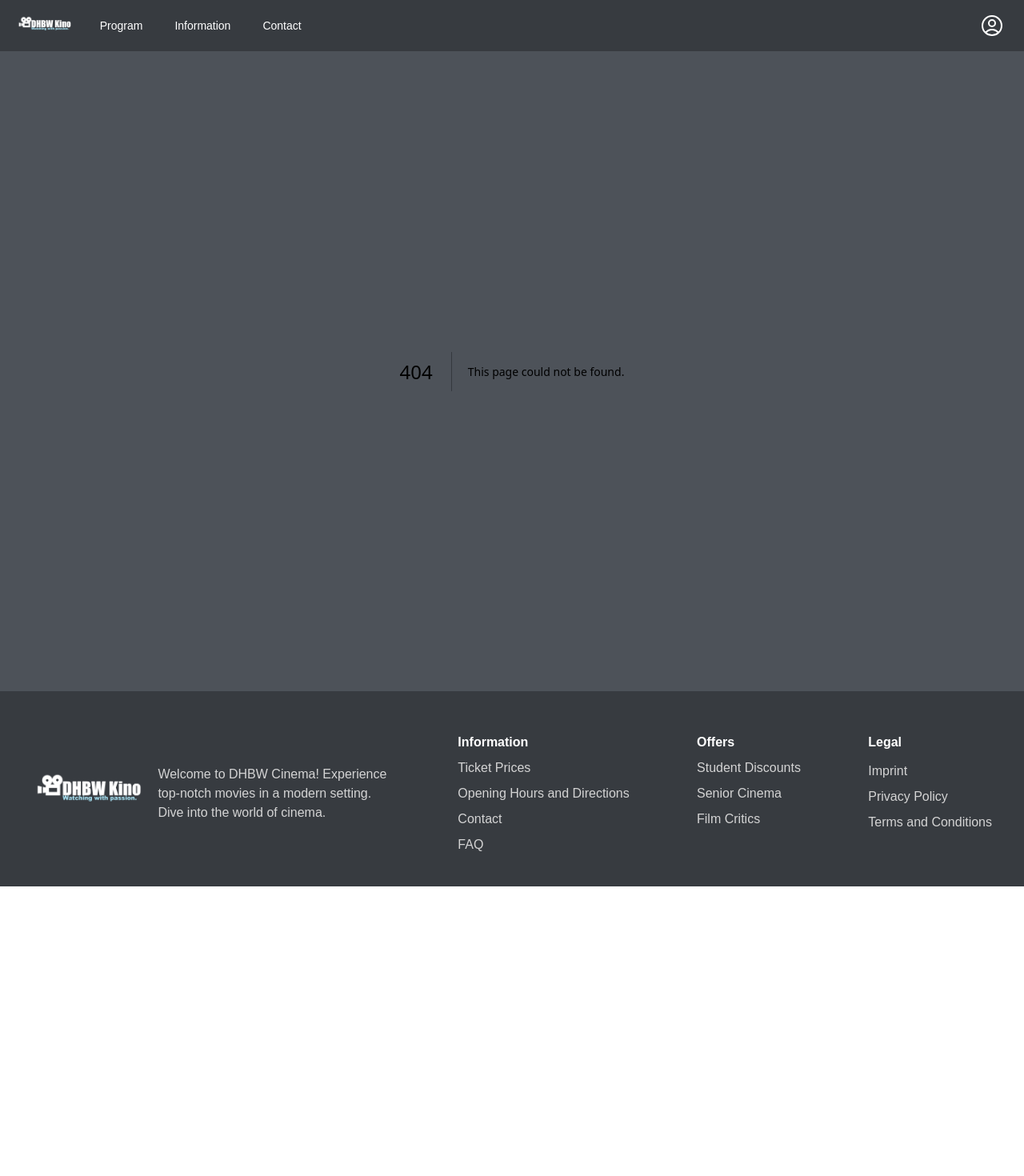
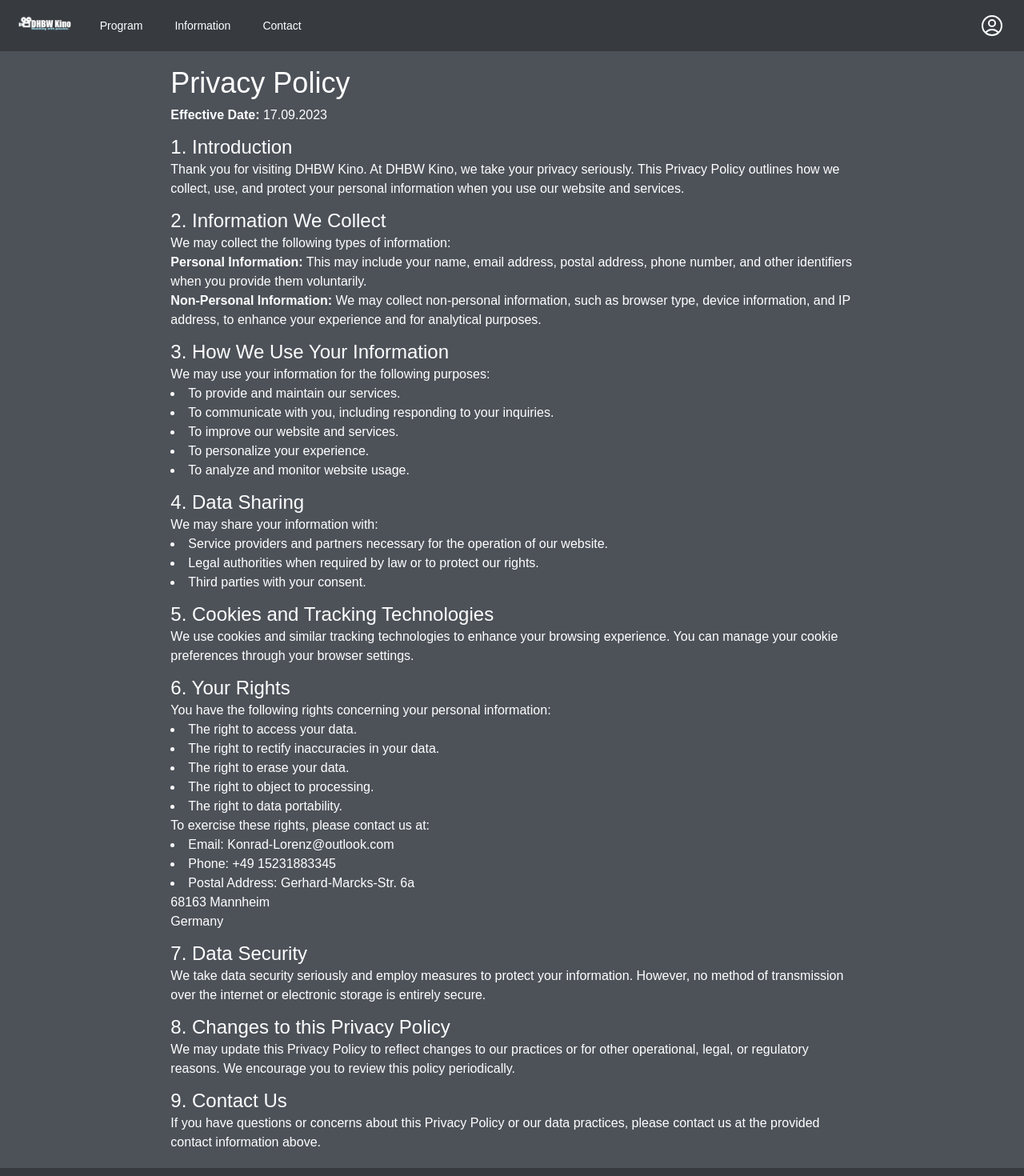
Before and after one commit to rickertmar/KinoticketFrontend, a Next.js app in the folder nextjs-blog/: page /legal/privacy in a window 1280 px wide. Before the commit this address had no page. Shown: the top 1470 px of the page at 80% size. Before the commit the page ends 1108 px from the top, so only its background shows below. Built offline with nearby package versions, Linux system fonts and the light colour scheme.

Commit message:
Created Legal and A little bit of SEO

```diff
--- a/nextjs-blog/components/footer.js
+++ b/nextjs-blog/components/footer.js
@@ -4,7 +4,7 @@ export default function Footer() {
   return (
     <div className="dark:bg-primary-20 bg-primary-30">
       <div className="mx-auto max-w-7xl pt-10 px-10 pb-10">
-        <div className="flex flex-row justify-between text-neutral-300">
+        <div className="flex flex-row flex-wrap justify-between text-neutral-300 gap-4">
 
           <div className="max-w-md flex flex-row items-center">
             <img className="h-16 w-auto" src="/DHBWKino.png" alt="DHBW Kino Icon"/>
@@ -13,9 +13,10 @@ export default function Footer() {
           <div className="pt-3 ">
             <p className="mb-2 text-md text-white font-semibold">Information</p>
             <ul className="flex flex-col gap-2">
+              <Link href="/information" className="hover:text-white ">General</Link>
               <Link href="#" className="hover:text-white ">Ticket Prices</Link>
               <Link href="#" className="hover:text-white ">Opening Hours and Directions</Link>
-              <Link href="#" className="hover:text-white ">Contact</Link>
+              <Link href="/information/contact" className="hover:text-white ">Contact</Link>
               <Link href="#" className="hover:text-white ">FAQ</Link>
             </ul>
           </div>
@@ -30,9 +31,9 @@ export default function Footer() {
           <div className="pt-3 ">
             <p className="mb-3 text-md text-white font-semibold">Legal</p>
             <ul className="flex flex-col gap-2">
-              <Link href="#" className="hover:text-white ">Imprint</Link>
-              <Link href="#" className="hover:text-white ">Privacy Policy</Link>
-              <Link href="#" className="hover:text-white ">Terms and Conditions</Link>
+              <Link href="/legal/imprint" className="hover:text-white ">Imprint</Link>
+              <Link href="/legal/privacy" className="hover:text-white ">Privacy Policy</Link>
+              <Link href="/legal/terms-and-conditions" className="hover:text-white ">Terms and Conditions</Link>
             </ul>
           </div>
 
--- a/nextjs-blog/components/navbar.js
+++ b/nextjs-blog/components/navbar.js
@@ -11,7 +11,7 @@ import axios from 'axios';
 const navigation = [
   { name: 'Program', href: '/', current: false },
   { name: 'Information', href: '/information', current: false },
-  { name: 'Contact', href: '/contact', current: false },
+  { name: 'Contact', href: '/information/contact', current: false },
 ];
 
 function classNames(...classes) {
--- a/nextjs-blog/pages/index.js
+++ b/nextjs-blog/pages/index.js
@@ -1,4 +1,5 @@
 import Link from 'next/link'
+import Head from 'next/head';
 
 const movies = [
   {
@@ -155,25 +156,30 @@ function convertToSlug(inputString) {
   return slug;
 }
 
-export default function Example() {
+export default function indexPage() {
   return (
       <div className="flex flex-col justify-center items-center pb-10">
+        <Head>
+          <title>Movie Collection - DHBW Kino</title>
+          <meta name="description" content="Explore our diverse collection of movies. Find showtimes and book tickets online." />
+        </Head>
+
       <h1 className='w-fit text-white font-semibold text-4xl mt-10'> OUR MOVIE COLLECTION</h1>
         <div className="mt-6 gap-y-10 gap-x-6 flex flex-row flex-shrink-0 flex-wrap w-[18rem] md:w-[38rem] lg:w-[57rem] xl:w-[77rem]">
 
           {movies.map((movie) => (
             <div key={movie.id} className="shrink-0 dark:bg-primary-20 bg-primary-30 rounded p-2 w-[18rem] shadow-lg dark:shadow-black shadow-neutral-800 overflow-hidden max-w-fit">
               <div className="h-20 pl-2 flex flex-col justify-center">
-                  <h3 className="text-2xl text-white font-semibold">
+                  <h2 className="text-2xl text-white font-semibold">
                     {movie.name}
-                  </h3>
+                  </h2>
               </div>
               <Link href={"movies/" + convertToSlug(movie.name)}>
                 <div className="overflow-hidden bg-gray-200 hover:opacity-75">
                   <img
                     src={movie.imageSrc}
                     alt=""
-                    className="h-full w-full object-cover object-center lg:h-full lg:w-full hover:opacity-75"
+                    className="h-[25rem] w-full object-cover object-center hover:opacity-75"
                   />
                 </div>
               </Link>
--- a/nextjs-blog/pages/contact.js
+++ b/nextjs-blog/pages/information/contact.js
@@ -1,4 +1,5 @@
 import { useState } from 'react';
+import Head from 'next/head';
 
 export default function Contact() {
   const [selectedTopic, setSelectedTopic] = useState('');
@@ -53,6 +54,10 @@ export default function Contact() {
   return (
 
     <div className="flex justify-center items-center bg-primary-30">
+      <Head>
+        <title>Contact Us - DHBW Kino</title>
+        <meta name="description" content="Contact us with your questions, feedback, or complaints. We're here to assist you!" />
+      </Head>
       <div className='mt-10 px-20 py-5'>
         <div className="mt-2 text-center text-2xl font-bold leading-9 tracking-tight text-white">
           <h2 className="text-3xl font-extrabold tracking-tight sm:text-4xl text-accent-50">Contact Us</h2>
--- a/nextjs-blog/pages/information.js
+++ b/nextjs-blog/pages/information/index.js
@@ -1,6 +1,12 @@
+import Head from "next/head";
+
 export default function Infos() {
   return (
     <div className="bg-primary-20 dark:bg-primary-30">
+      <Head>
+        <title>About Our Cinema - DHBW Kino</title>
+        <meta name="description" content="Learn about our cinema located in Mannheim, Baden-Württemberg. Explore our theaters, features, and offerings." />
+      </Head>
       <div className="mx-auto grid max-w-2xl grid-cols-1 items-center gap-x-8 gap-y-16 px-4 py-24 sm:px-6 sm:py-32 lg:max-w-7xl lg:grid-cols-2 lg:px-8 text-white">
         <div>
           <h2 className="text-3xl font-bold tracking-tight sm:text-4xl" style={{ color: "#90DDF0" }}>About Our Cinema</h2>
--- /dev/null
+++ b/nextjs-blog/pages/legal/imprint.js
@@ -0,0 +1,38 @@
+import Head from 'next/head';
+
+export default function Imprint() {
+  return (
+    <div className='text-white py-5'>
+      <Head>
+        <title>Imprint - DHBW Kino</title>
+        <meta name="viewport" content="width=device-width, initial-scale=1.0" />
+      </Head>
+      <h1 className='text-4xl'>Imprint</h1>
+
+      <p className='pt-2'>
+        This website is operated by:
+        <br />
+        Konrad Lorenz
+        <br />
+        Gerhard-Marcks-str. 6a
+        <br />
+        68163 Mannheim
+        <br />
+        Deutschland
+      </p>
+
+      <h2 className='text-2xl pt-3'>Contact Information:</h2>
+      <p>
+        Email: Konrad-Lorenz@outlook.com<br />
+        Phone: +49 15231883345
+      </p>
+
+
+
+      <h2 className='text-2xl pt-3'>Copyright Information:</h2>
+      <p>
+        © 2023 DHBW Kino. All rights reserved.
+      </p>
+    </div>
+  );
+}
--- /dev/null
+++ b/nextjs-blog/pages/legal/privacy.js
@@ -0,0 +1,75 @@
+import Head from 'next/head';
+
+export default function PrivacyPolicy() {
+  return (
+    <div className='text-white py-5'>
+      <Head>
+        <title>Privacy Policy - DHBW Kino</title>
+        <meta name="viewport" content="width=device-width, initial-scale=1.0" />
+      </Head>
+      <h1 className='text-4xl'>Privacy Policy</h1>
+
+      <p className='pt-2'>
+        <strong>Effective Date:</strong> 17.09.2023
+      </p>
+
+      <h2 className='text-2xl pt-3'>1. Introduction</h2>
+      <p>
+        Thank you for visiting DHBW Kino. At DHBW Kino, we take your privacy seriously. This Privacy Policy outlines how we collect, use, and protect your personal information when you use our website and services.
+      </p>
+
+      <h2 className='text-2xl pt-3'>2. Information We Collect</h2>
+      <p>We may collect the following types of information:</p>
+      <ul>
+        <li><strong>Personal Information:</strong> This may include your name, email address, postal address, phone number, and other identifiers when you provide them voluntarily.</li>
+        <li><strong>Non-Personal Information:</strong> We may collect non-personal information, such as browser type, device information, and IP address, to enhance your experience and for analytical purposes.</li>
+      </ul>
+
+      <h2 className='text-2xl pt-3'>3. How We Use Your Information</h2>
+      <p>We may use your information for the following purposes:</p>
+      <ul className=' list-disc list-inside'>
+        <li>To provide and maintain our services.</li>
+        <li>To communicate with you, including responding to your inquiries.</li>
+        <li>To improve our website and services.</li>
+        <li>To personalize your experience.</li>
+        <li>To analyze and monitor website usage.</li>
+      </ul>
+
+      <h2 className='text-2xl pt-3'>4. Data Sharing</h2>
+      <p>We may share your information with:</p>
+      <ul className=' list-disc list-inside'>
+        <li>Service providers and partners necessary for the operation of our website.</li>
+        <li>Legal authorities when required by law or to protect our rights.</li>
+        <li>Third parties with your consent.</li>
+      </ul>
+
+      <h2 className='text-2xl pt-3'>5. Cookies and Tracking Technologies</h2>
+      <p>We use cookies and similar tracking technologies to enhance your browsing experience. You can manage your cookie preferences through your browser settings.</p>
+
+      <h2 className='text-2xl pt-3'>6. Your Rights</h2>
+      <p>You have the following rights concerning your personal information:</p>
+      <ul className=' list-disc list-inside'>
+        <li>The right to access your data.</li>
+        <li>The right to rectify inaccuracies in your data.</li>
+        <li>The right to erase your data.</li>
+        <li>The right to object to processing.</li>
+        <li>The right to data portability.</li>
+      </ul>
+      <p>To exercise these rights, please contact us at:</p>
+      <ul className=' list-disc list-inside'>
+        <li>Email: <a href="mailto:Konrad-Lorenz@outlook.com">Konrad-Lorenz@outlook.com</a></li>
+        <li>Phone: +49 15231883345</li>
+        <li>Postal Address: Gerhard-Marcks-Str. 6a<br />68163 Mannheim<br />Germany</li>
+      </ul>
+
+      <h2 className='text-2xl pt-3'>7. Data Security</h2>
+      <p>We take data security seriously and employ measures to protect your information. However, no method of transmission over the internet or electronic storage is entirely secure.</p>
+
+      <h2 className='text-2xl pt-3'>8. Changes to this Privacy Policy</h2>
+      <p>We may update this Privacy Policy to reflect changes to our practices or for other operational, legal, or regulatory reasons. We encourage you to review this policy periodically.</p>
+
+      <h2 className='text-2xl pt-3'>9. Contact Us</h2>
+      <p>If you have questions or concerns about this Privacy Policy or our data practices, please contact us at the provided contact information above.</p>
+    </div>
+  );
+}
--- /dev/null
+++ b/nextjs-blog/pages/legal/terms-and-conditions.js
@@ -0,0 +1,52 @@
+import Head from 'next/head';
+
+export default function TermsAndConditions() {
+  return (
+    <div className='text-white py-5'>
+      <Head>
+        <title>Terms and Conditions - DHBW Kino</title>
+        <meta name="viewport" content="width=device-width, initial-scale=1.0" />
+      </Head>
+      <h1 className='text-4xl'>Terms and Conditions</h1>
+
+      <p className='pt-2'>
+        <strong>Effective Date:</strong> 17.09.2023
+      </p>
+
+      <h2 className='text-2xl pt-3'>1. Acceptance of Terms</h2>
+      <p>
+        By using DHBW Kino's website and services, you agree to comply with and be bound by these Terms and Conditions. If you do not agree to these Terms and Conditions, please do not use our website or services.
+      </p>
+
+      <h2 className='text-2xl pt-3'>2. Use of the Website</h2>
+      <p>
+        You may use our website for lawful purposes and in compliance with these Terms and Conditions. You are responsible for maintaining the confidentiality of your account information and for all activities that occur under your account.
+      </p>
+
+      <h2 className='text-2xl pt-3'>5. Privacy Policy</h2>
+      <p>
+        Our Privacy Policy governs the collection, use, and disclosure of your personal information. By using our website and services, you agree to the terms of our Privacy Policy.
+      </p>
+
+      <h2 className='text-2xl pt-3'>6. Limitation of Liability</h2>
+      <p>
+        DHBW Kino is not liable for any direct, indirect, incidental, special, or consequential damages that result from your use of, or inability to use, our website or services.
+      </p>
+
+      <h2 className='text-2xl pt-3'>7. Governing Law</h2>
+      <p>
+        These Terms and Conditions are governed by and construed in accordance with the laws of Germany. Any disputes arising from these Terms and Conditions will be subject to the exclusive jurisdiction of the courts in Germany.
+      </p>
+
+      <h2 className='text-2xl pt-3'>8. Changes to Terms and Conditions</h2>
+      <p>
+        DHBW Kino may revise these Terms and Conditions at any time. By continuing to use our website and services after such changes, you agree to be bound by the updated Terms and Conditions.
+      </p>
+
+      <h2 className='text-2xl pt-3'>9. Contact Us</h2>
+      <p>
+        If you have any questions or concerns about these Terms and Conditions, please contact us at Konrad-Lorenz@outlook.com.
+      </p>
+    </div>
+  );
+}
--- a/nextjs-blog/pages/movies/[slug].js
+++ b/nextjs-blog/pages/movies/[slug].js
@@ -75,8 +75,12 @@ export default function Movies() {
     return (
       <>
         <Head>
-          <title>Kino {movie.name}</title>
-        </Head>
+        <title>{movie.name} - DHBW Kino</title>
+        <meta
+          name="description"
+          content={`Check out ${movie.name}, a ${movie.genres.join('/')} movie released in ${movie.releaseYear}.`}
+        />
+      </Head>
         <main className='bg-primary-20 mt-5'>
           <div className='flex flex-row flex-nowrap max-w-7xl'>
             <img src={movie.imageSrc} alt="" className="h-auto w-[30rem]"/>
--- a/nextjs-blog/pages/signup.js
+++ b/nextjs-blog/pages/signup.js
@@ -4,6 +4,7 @@ import { ExclamationTriangleIcon } from '@heroicons/react/24/outline'
 import {useRouter} from 'next/router'
 import axios from 'axios';
 import Cookies from 'js-cookie';
+import Head from 'next/head';
 
 export default function signup(){
     const cancelButtonRef = useRef(null)
@@ -34,6 +35,10 @@ export default function signup(){
     };
     return(
         <>
+         <Head>
+                <title>Create an Account - DHBW Kino</title>
+                <meta name="description" content="Create your own account with DHBW Kino to enjoy a personalized experience." />
+            </Head>
         <div className="bg-primary-30 flex sm:flex-row  flex-col mt-5">
                 <img src='/CinemaScreen.png' alt="" className="object-cover w-full h-[20rem] sm:w-[20rem] md:w-[25rem] lg:w-[40rem] sm:h-[37rem]"/>
             <div className="flex flex-col w-full">
--- a/nextjs-blog/pages/user/profile.js
+++ b/nextjs-blog/pages/user/profile.js
@@ -1,6 +1,7 @@
 import React, { useEffect, useState } from 'react';
 import axios from 'axios';
 import Cookies from 'js-cookie';
+import Head from 'next/head';
 
 function ProfilePage() {
   const [userData, setUserData] = useState(null);
@@ -39,6 +40,10 @@ function ProfilePage() {
 
   return (
     <div>
+       <Head>
+        <title>User Profile - DHBW Kino</title>
+        <meta name="description" content="View and manage your user profile on DHBW Kino. Check your email, first name, last name, and shipping address." />
+      </Head>
       <h1 className='text-white'>User Profile</h1>
       {userData ? (
         <div className='text-white'>
```
